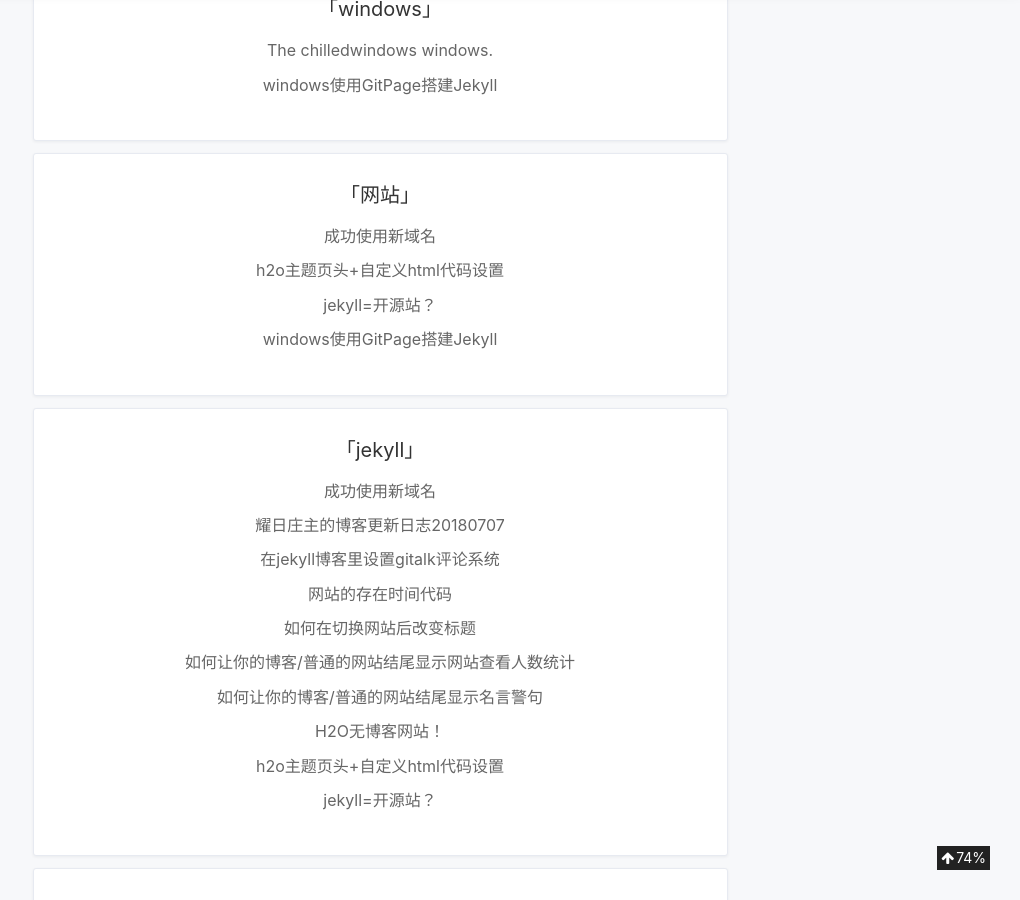
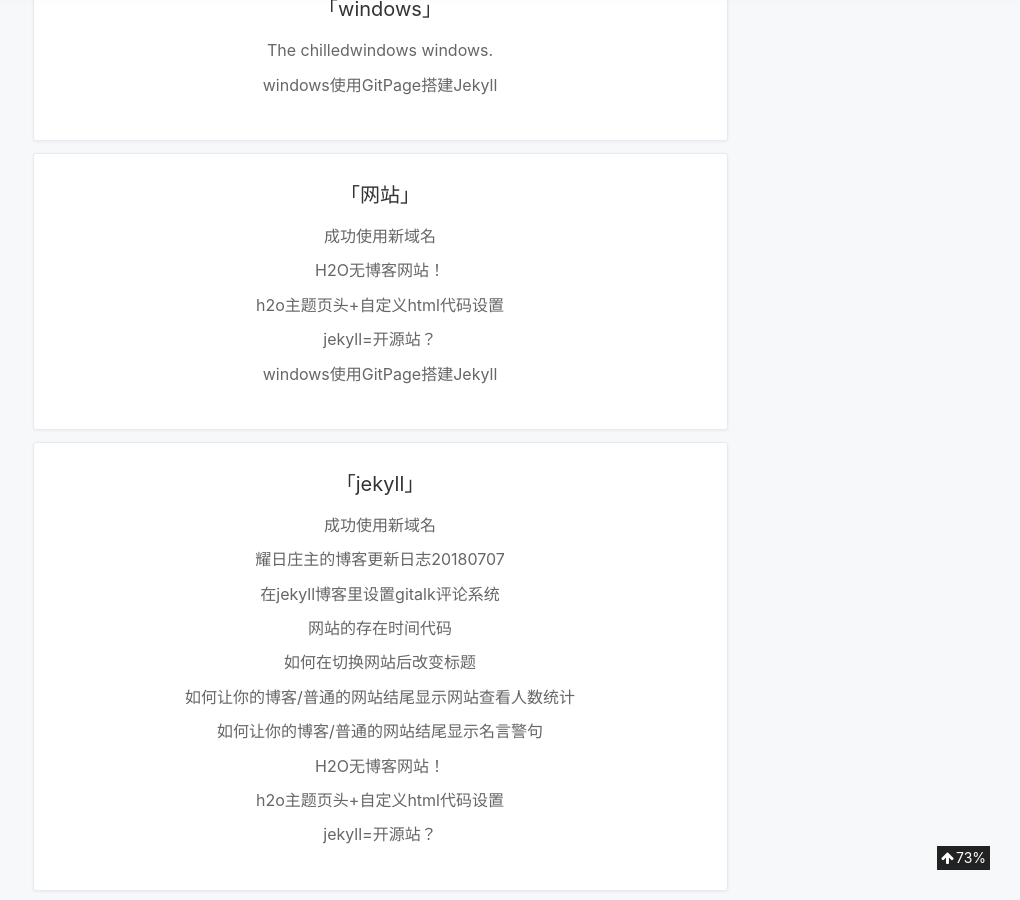
Before and after one commit to Sunbertrs/sunbossrs-blog-v1, a Jekyll site: the page built from tags.html, in a window 1280 px wide and 900 px high, scrolled down 2257 px. Shown: the whole window, without its empty margins (260-1280 px from the left). Built offline with Jekyll 4.4.1, drawn with Linux system fonts in a browser that asks for light colours; nearby versions of some CDN libraries; comment, search, counter and statistics services are not loaded; a style sheet for code colours, icons or effects is not loaded.

Commit message:
Update 2018-06-21-h2oNoBlogWebsiteModel.md

```diff
--- a/_posts/2018-06-21-h2oNoBlogWebsiteModel.md
+++ b/_posts/2018-06-21-h2oNoBlogWebsiteModel.md
@@ -3,7 +3,7 @@
 title: 'H2O无博客网站！'
 description: '今天想到的计划。。原本是想给我的pi-imagedownload.github.io弄个比较好的网站模板，但是github pages的主题我觉得太少了，突然间我想到了h2o，我为何不把h2o做成一个网站模板呢？于是就有了大家所看到的一切。话说，廖柯宇看到这样，肯定气死了。。。。'
 subtitle: '普通字体版。'
-tags: 反馈 jekyll
+tags: 反馈 jekyll 网站
 keywords: h2o 网站 无博客
 subtitle: '廖柯宇，有人把你的jekyll模板做成网站模板啦！！'
 category: information
@@ -17,4 +17,4 @@
 ### 耀日庄主，留下模板给我们吧！！
 Here you are.
 
-<button type=button width=30 height=40><a href="https://gitee.com/srsyrzz/repository/raw/master/blogfile/h2of/h2oNoBlogWebsiteModel.zip">点击来下载.</a></button>
+<button><a href="https://gitee.com/srsyrzz/repository/raw/master/blogfile/h2of/h2oNoBlogWebsiteModel.zip">点击来下载.</a></button>
```
